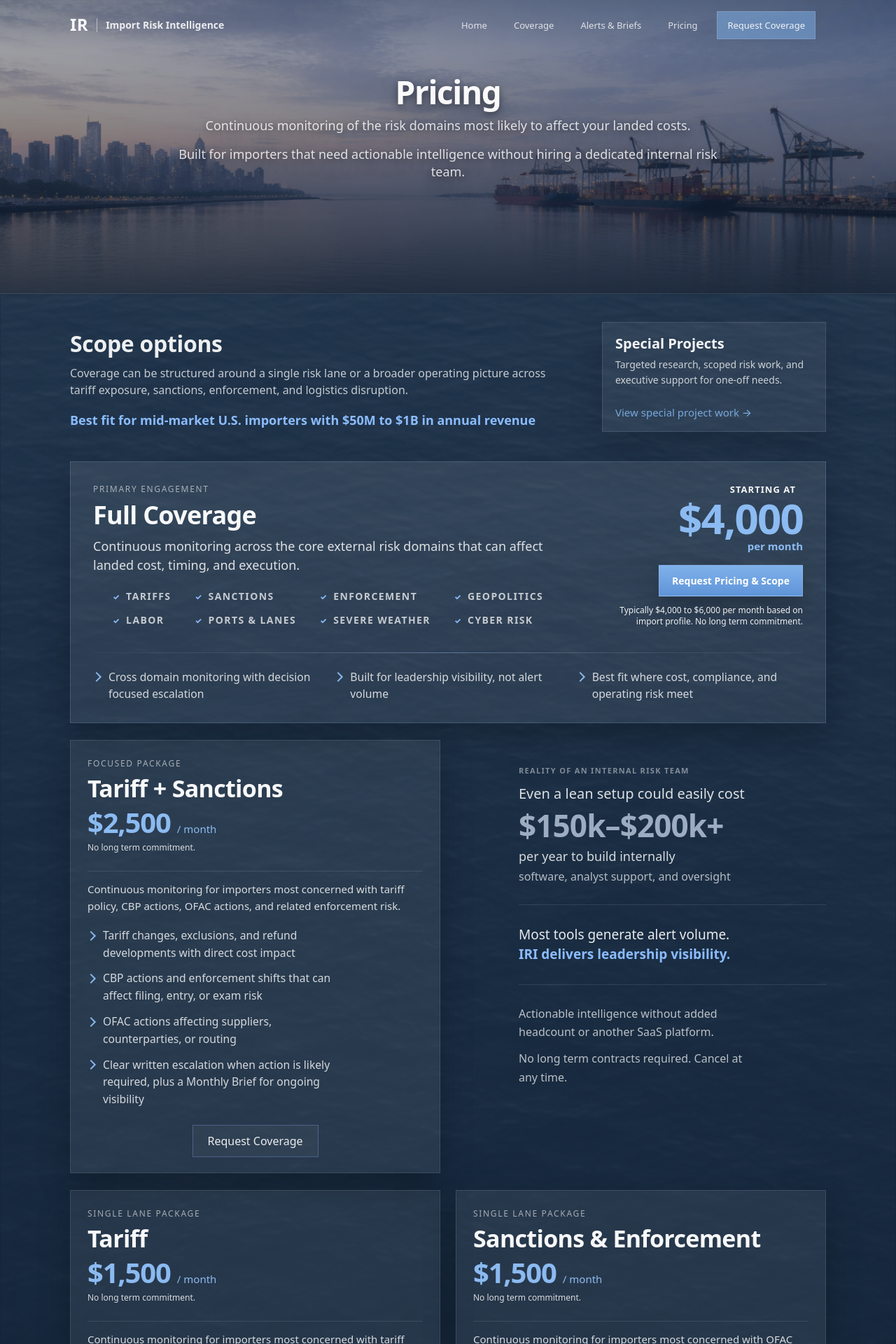
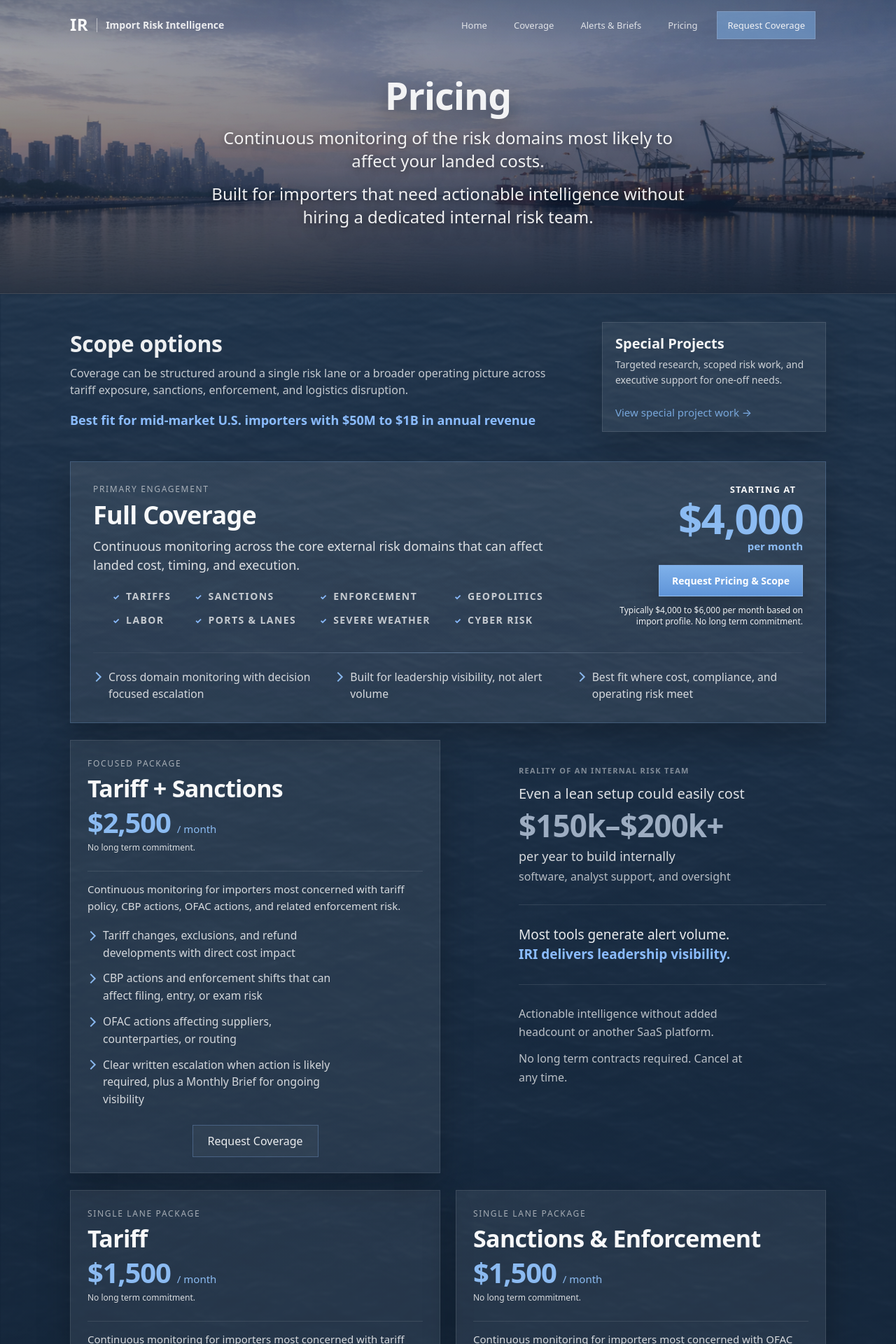
Before and after one commit to importrisk/import-risk-intelligence-site, a Jekyll site: the page built from pricing.html, in a window 1280 px wide. Shown: the top 1920 px of the page at 70% size. Built offline with Jekyll 4.4.1, drawn with Linux system fonts in a browser that asks for light colours.

Commit message:
Unify pricing hero typography with shared hero styles

```diff
--- a/pricing.html
+++ b/pricing.html
@@ -9,13 +9,13 @@ description: Pricing and scope options for Import Risk Intelligence.
     <div class="pricing-top-bg" aria-hidden="true"></div>
 
     <div class="container pricing-top-inner">
-      <h1 class="pricing-title">Pricing</h1>
+      <h1 class="hero-title">Pricing</h1>
 
       <div class="pricing-intro">
-        <p class="pricing-subtitle">
+        <p class="hero-subtitle">
           Continuous monitoring of the risk domains most likely to affect your landed costs.
         </p>
-        <p class="pricing-subtitle">
+        <p class="hero-subtitle">
           Built for importers that need actionable intelligence without hiring a dedicated internal risk team.
         </p>
       </div>
--- a/styles.css
+++ b/styles.css
@@ -2038,34 +2038,9 @@ select.cs-input:-webkit-autofill:focus{
   transform: translateY(8px);
 }
 
-.pricing-title{
-  margin: 0 0 12px;
-  font-size: 46px;
-  line-height: 1.02;
-  letter-spacing: -0.03em;
-  color: rgba(255,255,255,.97);
-  text-shadow:
-    0 2px 10px rgba(0,0,0,.42),
-    0 14px 30px rgba(0,0,0,.26);
-}
-
 .pricing-intro{
   max-width: 780px;
   margin: 0 auto;
-}
-
-.pricing-subtitle{
-  margin: 0 0 16px;
-  font-size: 18px;
-  line-height: 1.4;
-  color: rgba(255,255,255,.82);
-  text-shadow:
-    0 2px 10px rgba(0,0,0,.42),
-    0 14px 30px rgba(0,0,0,.26);
-}
-
-.pricing-subtitle:last-child{
-  margin-bottom: 0;
 }
 
 /* =========================================================
@@ -2846,14 +2821,6 @@ select.cs-input:-webkit-autofill:focus{
     padding: 54px 0 36px;
   }
 
-  .pricing-title{
-    font-size: 52px;
-  }
-
-  .pricing-subtitle{
-    font-size: 17px;
-  }
-
   .pricing-card-featured{
     padding: 22px 18px 20px;
   }
```
